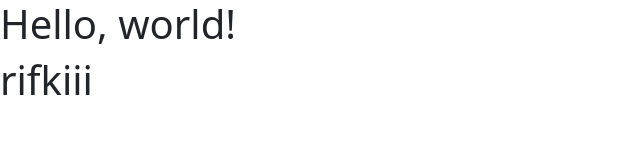
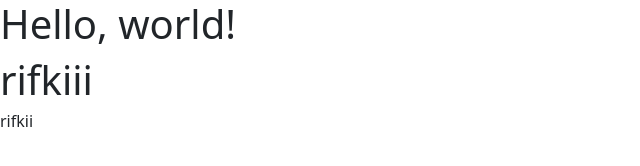
Before and after one commit to muhamadrifkifauzan31-del/ifkiii, a plain HTML site: page index.html in a window 1280 px wide. Shown: the full height of the page, 0-640 px from the left. Drawn offline with nearby package versions, Linux system fonts and the light colour scheme.

Commit message:
Add h6 heading for 'rifkii' in index.html

```diff
--- a/index.html
+++ b/index.html
@@ -13,6 +13,7 @@
   <body>
     <h1>Hello, world!</h1>
 <h1>rifkiii</h1>
+    <h6>rifkii</h6>
     <!-- Optional JavaScript; choose one of the two! -->
 
     <!-- Option 1: Bootstrap Bundle with Popper -->
```
